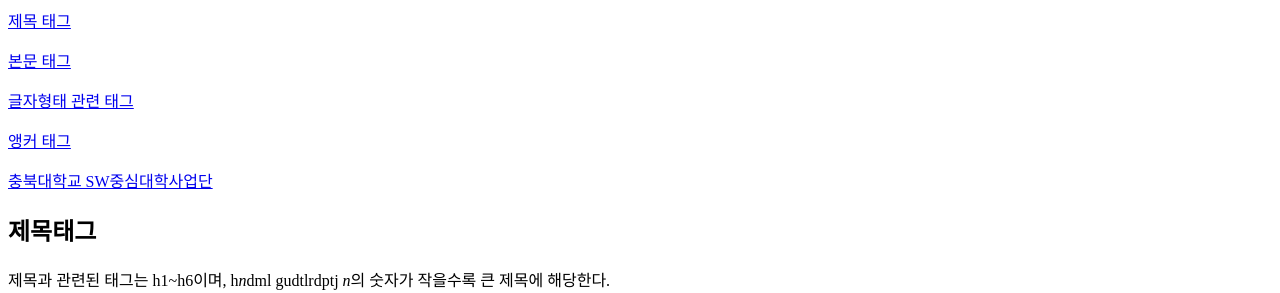
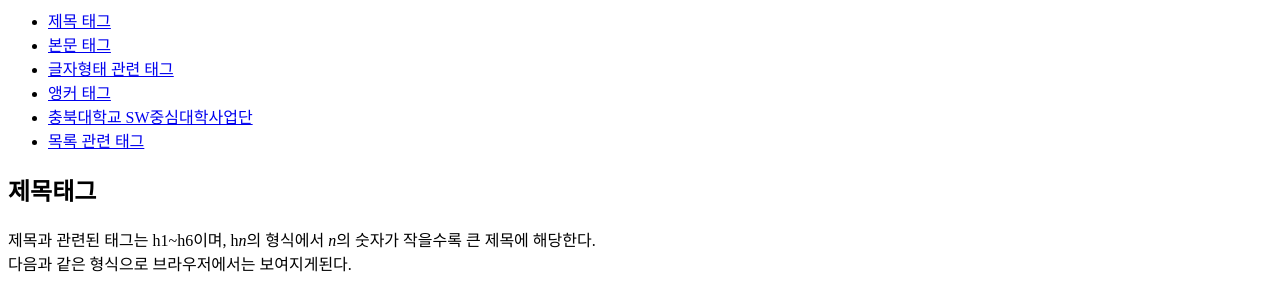
Before and after one commit to EUNBISHIN-PROGRAMMING/wp-html, a plain HTML site: page index.html in a window 1280 px wide. Shown: the part 81-374 px from the top of the page. Drawn offline with Linux system fonts and the light colour scheme.

Commit message:
목록 태그 실습

```diff
--- a/index.html
+++ b/index.html
@@ -1,28 +1,33 @@
 <!doctype html>
-<html lang="ko>"
-<head>
+<html lang="ko>" <head>
 <meta charset="UTF-8">
 <title>HTML 실습 </title>
 </head>
+
 <body>
     <h1>HTML 태그 정리</h1>
-<p><a href="#content1">제목 태그</a></p>
-<p><a href="#content2">본문 태그</a></p>
-<p>
+    <ul>
+        <li><a href="#content1">제목 태그</a></li>
+        <li><a href="#content2">본문 태그</a></li>
+        <li>
             <a href="#content3">글자형태 관련 태그</a>
-</p>
-<p>
+        </li>
+        <li>
             <a href="./anchor.html">앵커 태그</a>
-</p>
-<p>
+        </li>
+        <li>
             <a href="http://sw7up.cbnu.ac.kr">
                 충북대학교 SW중심대학사업단</a>
-</p>
+        </li>
+        <li>
+            <a href="./list.html">목록 관련 태그</a>
+        </li>
+    </ul>
 
     <h2 id="content1">제목태그</h2>
     <p>
         제목과 관련된 태그는 h1~h6이며,
-    h<i>n</i>dml gudtlrdptj <i>n</i>의 숫자가
+        h<i>n</i>의 형식에서 <i>n</i>의 숫자가
         작을수록 큰 제목에 해당한다.<br>
         다음과 같은 형식으로 브라우저에서는
         보여지게된다.
@@ -68,4 +73,5 @@
         <del>del 태그</del>
     </p>
 </body>
+
 </html>
```
Lines whose indentation alone changed are shown as unchanged.
